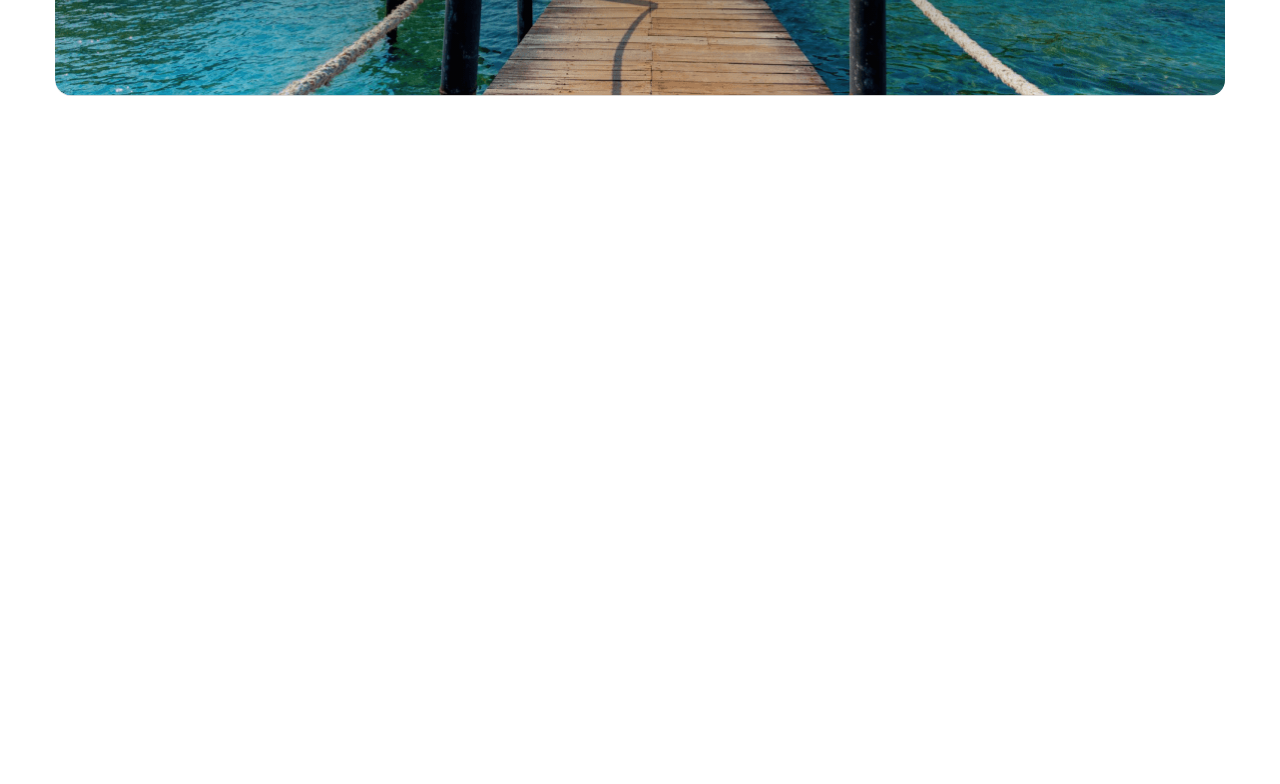
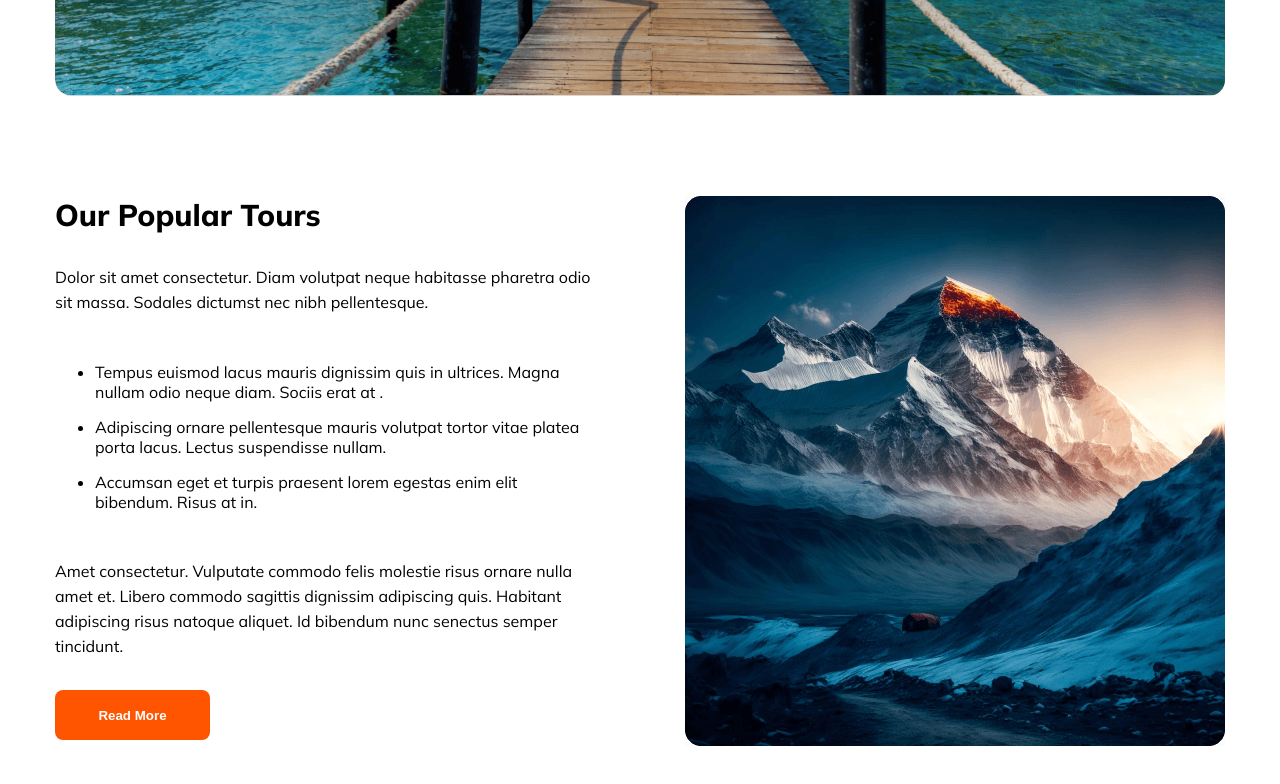
Before and after one commit to MohammadRofikulIslam/Assignment_02, a plain HTML site: page index.html in a window 1280 px wide. Shown: the part 512-1296 px from the top of the page. Before the commit the page ends 800 px from the top, so only its background shows below. Drawn offline with Linux system fonts and the light colour scheme.

Commit message:
Popular Tours Section Added

```diff
--- a/index.html
+++ b/index.html
@@ -67,14 +67,53 @@
                 <option value="Couple Tour">Couple Tour</option>
               </select>
             </div>
-            <Span><i class="fa-solid fa-magnifying-glass"></i>
-            </Span><input id="submit-btn" type="submit" value="Find Now" />
+            <span><i class="fa-solid fa-magnifying-glass"></i> </span
+            ><input id="submit-btn" type="submit" value="Find Now" />
           </div>
         </div>
       </div>
     </header>
 
-    <main></main>
+    <main>
+      <!-- Popular Tours Section  -->
+      <section class="tour-container">
+        <div class="tour-text">
+          <h3>Our Popular Tours</h3>
+          <p>
+            Dolor sit amet consectetur. Diam volutpat neque habitasse pharetra
+            odio sit massa. Sodales dictumst nec nibh pellentesque.
+          </p>
+          <div>
+            <ul class="tour-text-ul">
+              <li>
+                Tempus euismod lacus mauris dignissim quis in ultrices. Magna
+                nullam odio neque diam. Sociis erat at .
+              </li>
+              <li>
+                Adipiscing ornare pellentesque mauris volutpat tortor vitae
+                platea porta lacus. Lectus suspendisse nullam.
+              </li>
+              <li>
+                Accumsan eget et turpis praesent lorem egestas enim elit
+                bibendum. Risus at in.
+              </li>
+            </ul>
+          </div>
+          <p>
+            Amet consectetur. Vulputate commodo felis molestie risus ornare
+            nulla amet et. Libero commodo sagittis dignissim adipiscing quis.
+            Habitant adipiscing risus natoque aliquet. Id bibendum nunc senectus
+            semper tincidunt.
+          </p>
+
+          <input type="button" value="Read More">
+        </div>
+
+        <div class="tour-img">
+          <img class="" src="Images/Rectangle 4.png" alt="" />
+        </div>
+      </section>
+    </main>
 
     <footer></footer>
   </body>
--- a/styles/style.css
+++ b/styles/style.css
@@ -8,6 +8,9 @@ header,
 main {
   max-width: 1170px;
   margin: 0 auto;
+}
+section {
+  margin: 50px 0;
 }
 nav {
   height: 80px;
@@ -71,6 +74,7 @@ nav {
   align-items: center;
   text-align: center;
   margin-top: 20px;
+  margin-bottom: 100px;
 }
 .banner-container {
   background: linear-gradient(rgba(0, 0, 0, 0.8), rgba(0, 0, 0, 0.1));
@@ -135,3 +139,42 @@ nav {
   font-size: 50px;
   font-weight: 800;
 }
+/* Popular Tours Styles */
+.tour-container {
+  display: flex;
+  justify-content: space-between;
+}
+.tour-text-ul {
+  display: flex;
+  flex-direction: column;
+  gap: 15px;
+}
+.tour-container .tour-text {
+  width: 540px;
+  height: 550px;
+  display: flex;
+  flex-direction: column;
+  gap: 15px;
+}
+.tour-text h3 {
+  font-size: 30px;
+  font-weight: 800;
+  margin: 0 0;
+}
+.tour-text p {
+  line-height: 25px;
+}
+.tour-text input {
+  height: 50px;
+  width: 155px;
+  background: #ff5400;
+  color: white;
+  border-radius: 8px;
+  font-weight: 800;
+  border: none;
+  cursor: pointer;
+}
+.tour-container .tour-img {
+  width: 540px;
+  height: 550px;
+}
```
